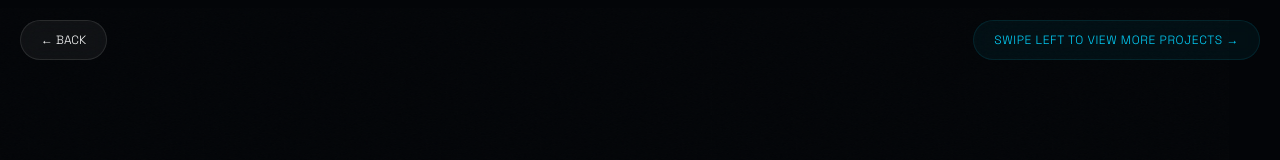
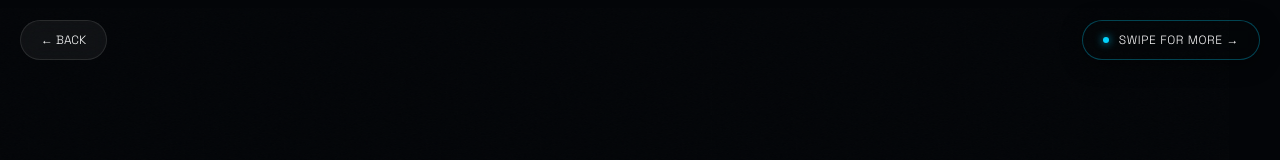
Before and after one commit to Ahsan6786/webis2.0, a Next.js app: page /projects/blingish in a window 1280 px wide. Shown: the top 160 px of the page. Built offline with nearby package versions, Linux system fonts and the light colour scheme.

Commit message:
Update swipe button text and style in project carousel

```diff
--- a/src/components/ProjectCarousel.tsx
+++ b/src/components/ProjectCarousel.tsx
@@ -70,21 +70,23 @@ export default function ProjectCarousel({ projects, initialSlug }: ProjectCarous
         </button>
 
         <div style={{
-          color: '#00d4ff',
+          color: '#ffffff',
           fontSize: '12px',
           fontFamily: 'Space Grotesk',
           letterSpacing: '0.05em',
-          background: 'rgba(0,212,255,0.05)',
+          background: 'rgba(3, 5, 8, 0.8)',
           padding: '10px 20px',
           borderRadius: '30px',
-          border: '1px solid rgba(0,212,255,0.1)',
+          border: '1px solid rgba(0,212,255,0.3)',
           backdropFilter: 'blur(10px)',
           display: 'flex',
           alignItems: 'center',
-          gap: '8px',
+          gap: '10px',
           pointerEvents: 'auto',
+          boxShadow: '0 4px 20px rgba(0,0,0,0.5)',
         }}>
-          SWIPE LEFT TO VIEW MORE PROJECTS →
+          <div style={{ width: '6px', height: '6px', borderRadius: '50%', background: '#00d4ff', boxShadow: '0 0 8px #00d4ff' }} />
+          SWIPE FOR MORE →
         </div>
       </div>
 
```
